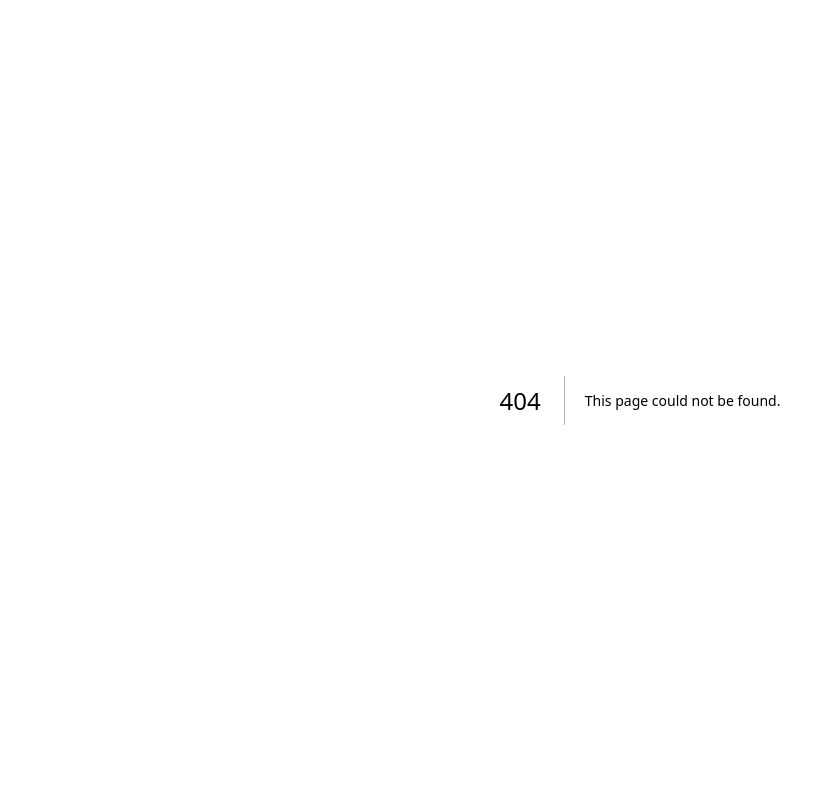
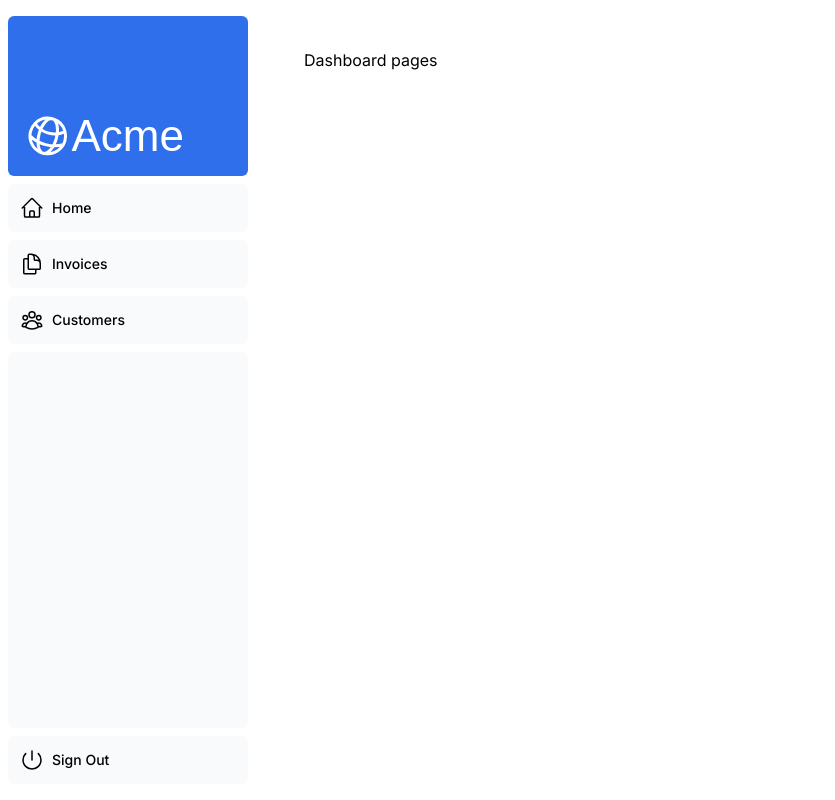
Before and after one commit to ante-mulu/nextjs-dashboard, a Next.js app: page /dashboard in a window 1280 px wide. Before the commit this address had no page. Shown: the whole page, without its empty margins (0-835 px from the left). Built offline with nearby package versions, Linux system fonts and the light colour scheme; a web font is replaced by a local one.

Commit message:
chapter4:Creating Layouts and pages

```diff
--- /dev/null
+++ b/app/dashboard/customers/page.tsx
@@ -0,0 +1,9 @@
+import React from 'react'
+
+const page = () => {
+  return (
+    <div>Customers page</div>
+  )
+}
+
+export default page
--- /dev/null
+++ b/app/dashboard/invoices/page.tsx
@@ -0,0 +1,9 @@
+import React from 'react'
+
+const page = () => {
+  return (
+    <div>Invoices page</div>
+  )
+}
+
+export default page
--- /dev/null
+++ b/app/dashboard/layout.tsx
@@ -0,0 +1,12 @@
+import SideNav from '@/app/ui/dashboard/sidenav';
+
+export default function Layout({ children }: { children: React.ReactNode }) {
+  return (
+    <div className="flex h-screen flex-col md:flex-row md:overflow-hidden">
+      <div className="w-full flex-none md:w-64">
+        <SideNav />
+      </div>
+      <div className="flex-grow p-6 md:overflow-y-auto md:p-12">{children}</div>
+    </div>
+  );
+}
--- /dev/null
+++ b/app/dashboard/page.tsx
@@ -0,0 +1,9 @@
+import React from 'react'
+
+const pages = () => {
+  return (
+    <div>Dashboard pages</div>
+  )
+}
+
+export default pages
```
